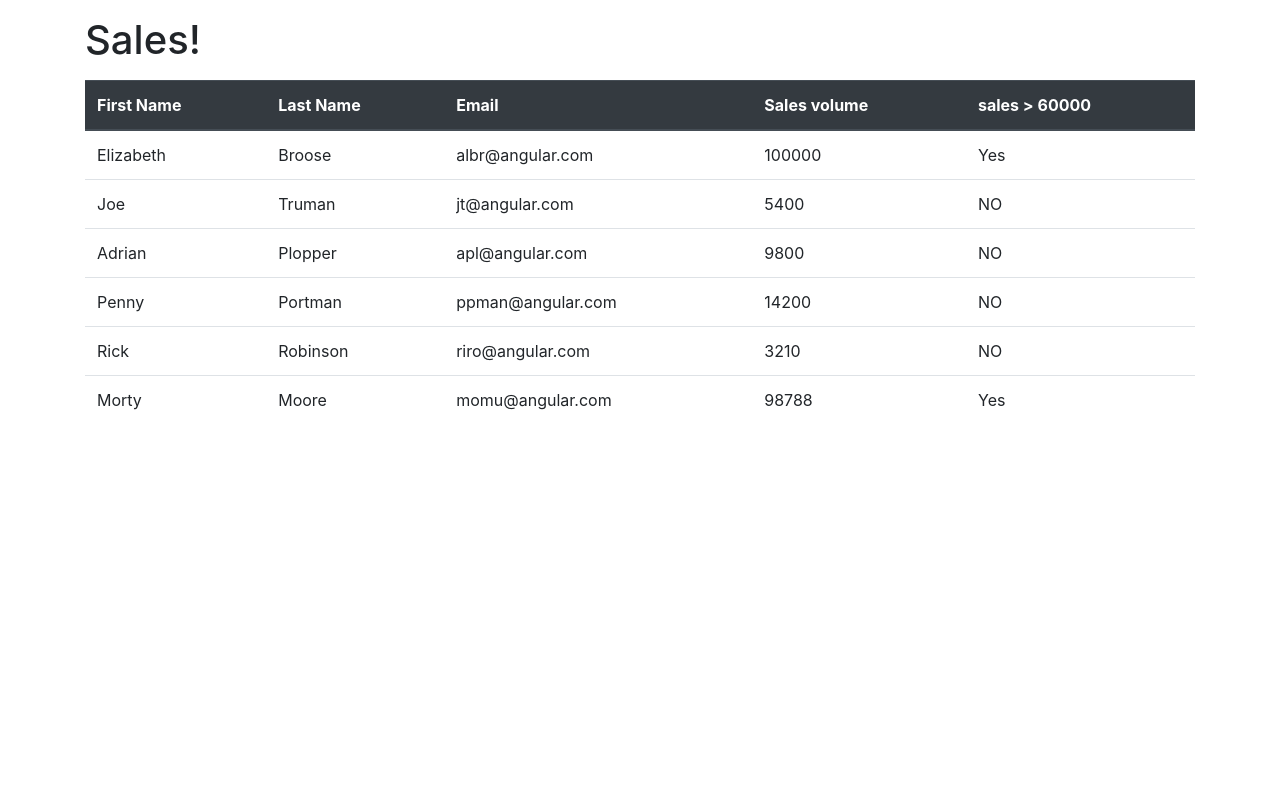
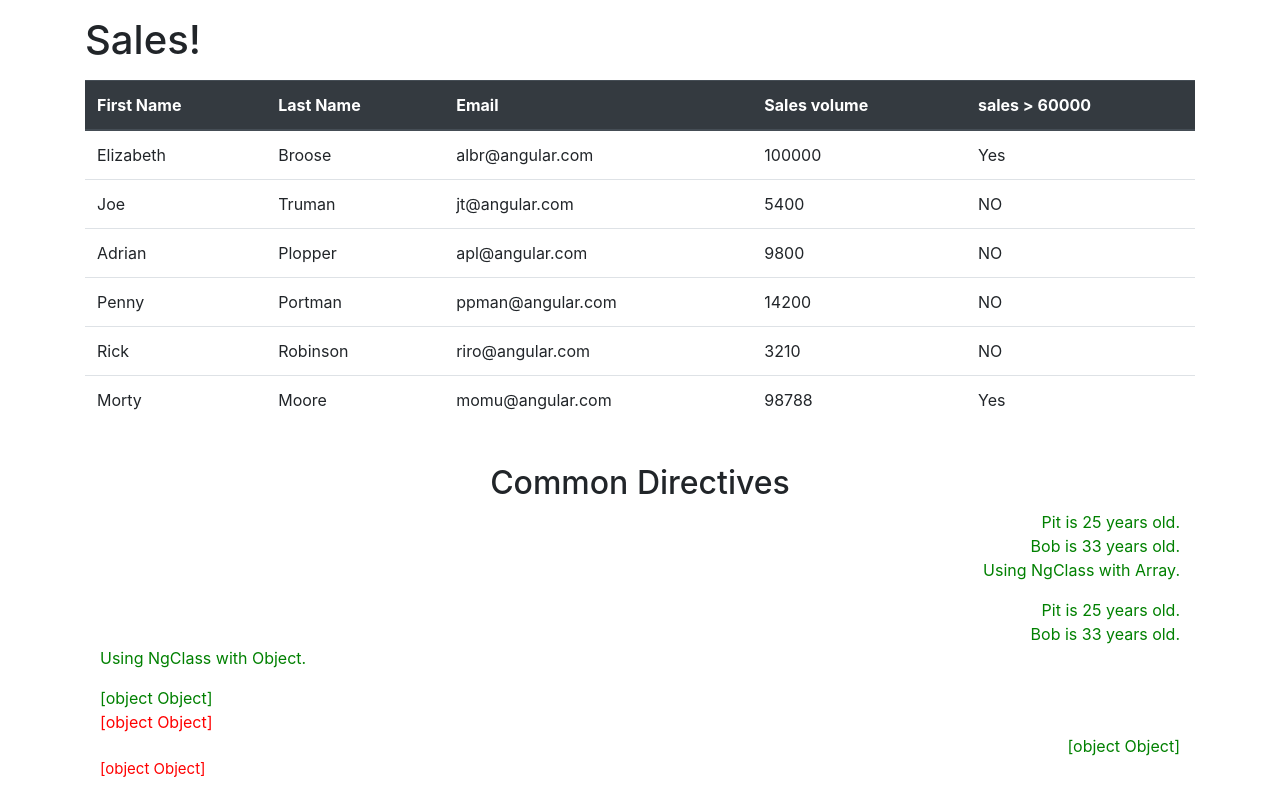
Before and after one commit to PitPietro/full-stack-angular-and-spring-boot-udemy, an Angular app: page / in a window 1280 px wide. Built offline with nearby package versions, Linux system fonts and the light colour scheme.

Commit message:
Common Directives

```diff
--- a/src/app/app.component.html
+++ b/src/app/app.component.html
@@ -1,5 +1,6 @@
 <div class="container">
     <h1 class="mt-3 mb-3">Sales!</h1>
-
     <app-sales-person-list></app-sales-person-list>
+    <br>
+    <app-common-directives></app-common-directives>
 </div>
--- a/src/app/app.module.ts
+++ b/src/app/app.module.ts
@@ -4,11 +4,13 @@ import { NgModule } from '@angular/core';
 import { AppRoutingModule } from './app-routing.module';
 import { AppComponent } from './app.component';
 import { SalesPersonListComponent } from './sales-person-list/sales-person-list.component';
+import { CommonDirectivesComponent } from './common-directives/common-directives.component';
 
 @NgModule({
   declarations: [
     AppComponent,
-    SalesPersonListComponent
+    SalesPersonListComponent,
+    CommonDirectivesComponent
   ],
   imports: [
     BrowserModule,
--- /dev/null
+++ b/src/app/common-directives/common-directives.component.html
@@ -0,0 +1,21 @@
+<div class="container">
+    <h2 class="text-center">Common Directives</h2>
+    <div *ngFor="let user of users" [ngClass]="'one two'">
+        {{user.name}} is {{user.age}} years old.
+    </div>
+    <p [ngClass]="['one', 'two']">
+        Using NgClass with Array.
+    </p>
+    <div *ngFor="let user of users" [ngClass]="['one', 'two']">
+        {{user.name}} is {{user.age}} years old.
+    </div>
+    <p [ngClass]="{'one': true, 'three': false }">
+        Using NgClass with Object.
+    </p>
+    <div *ngFor="let user of users; let i = index">
+        <div [ngClass]="{'one': i%2==0, 'three':i%2==1}"> {{user}} </div>
+    </div>
+    <div *ngFor="let user of users; let flag = even;">
+        <div [ngClass]="{'one':flag, 'two':flag, 'three':!flag, 'four':!flag}"> {{user}} </div>
+    </div>
+</div>
--- /dev/null
+++ b/src/app/common-directives/common-directives.component.scss
@@ -0,0 +1,12 @@
+.one {
+    color: green;
+}
+.two {
+    text-align: right;
+}
+.three {
+    color: red;
+}
+.four {
+    font-size: 15px;
+}
--- /dev/null
+++ b/src/app/common-directives/common-directives.component.ts
@@ -0,0 +1,21 @@
+import { Component, OnInit } from '@angular/core';
+import { User } from './user';
+
+@Component({
+  selector: 'app-common-directives',
+  templateUrl: './common-directives.component.html',
+  styleUrls: ['./common-directives.component.scss']
+})
+export class CommonDirectivesComponent implements OnInit {
+  users: User[] = [];
+
+  constructor() {
+  }
+
+  ngOnInit(): void {
+    this.users.push(new User('Pit', 25));
+    this.users.push(new User('Bob', 33));
+    console.log(this.users);
+  }
+
+}
--- /dev/null
+++ b/src/app/common-directives/user.ts
@@ -0,0 +1,6 @@
+export class User {
+    constructor(
+        public name: string,
+        public age: number
+    ) { }
+}
```
Also changed, not shown: 2 other files (tests, documents, lock files or other folders).
